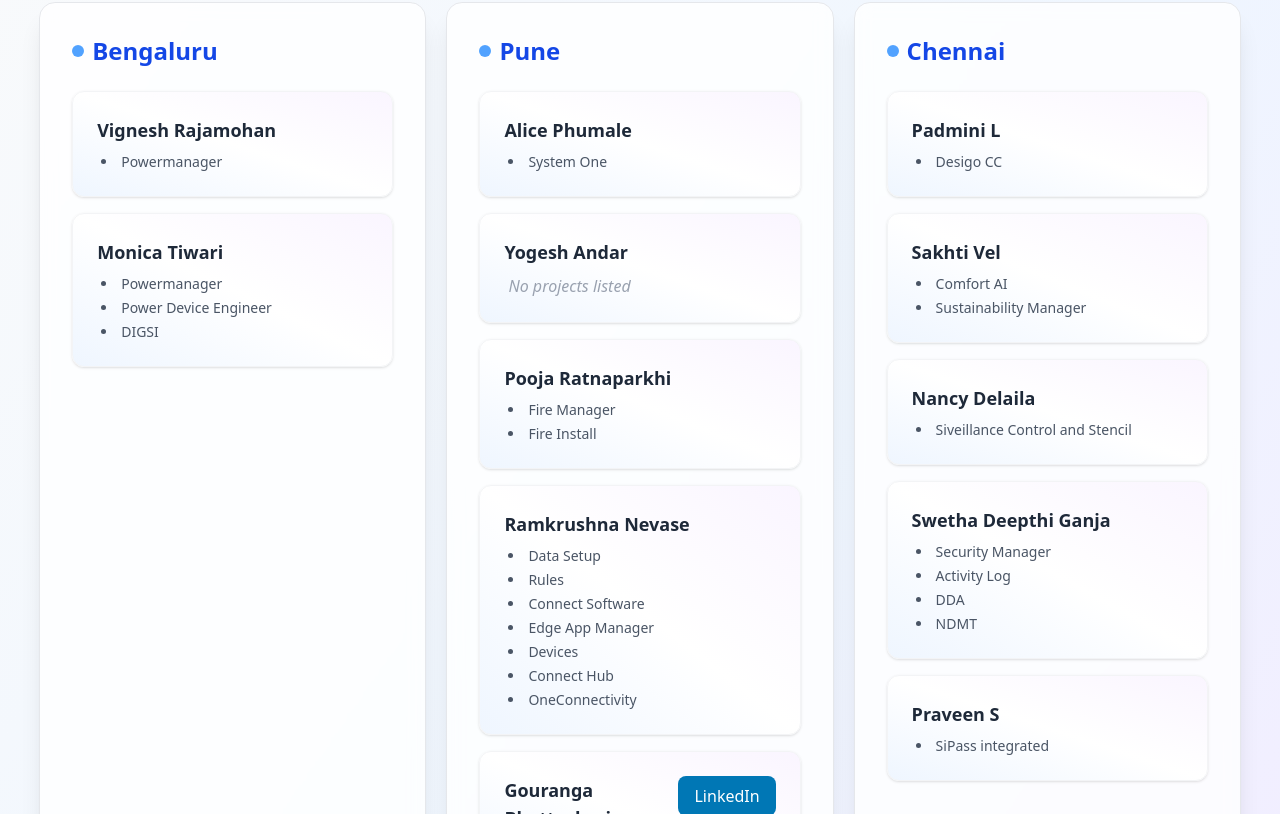
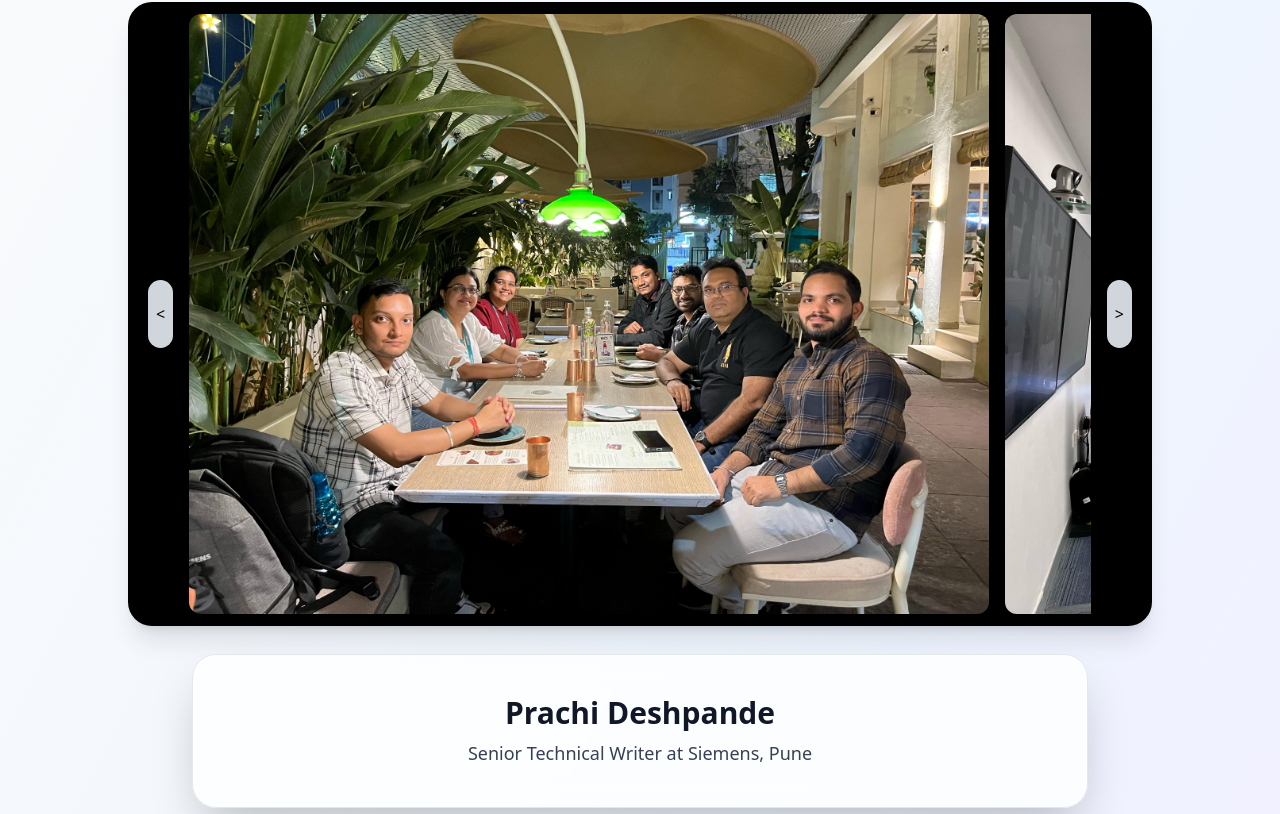
Before and after one commit to rookiedev25/onBoardPro, a React (Vite) app: page /meet-the-team in a window 1280 px wide. Shown: the part 206-1020 px from the top of the page. Built offline with nearby package versions, Linux system fonts and the light colour scheme.

Commit message:
local-changes-added-training-modules

```diff
--- a/src/App.jsx
+++ b/src/App.jsx
@@ -16,6 +16,7 @@
 import MeetTheTeam from "./components/MeetTheTeam";
 import FAQs from "./components/FAQs";
 import { useState } from "react";
+import TrainingModules from "./components/TrainingModules";
 
 const App = () => {
   // const [loggedStatus, setLoggedInStatus] = useState(false);
@@ -48,11 +49,18 @@
           {/* <Route path="/login" element={<Login />} /> */}
           {/* <Route path="/register" element={<Register />} /> */}
           {/* <Route path="/about" element={<About />} /> */}
-          <Route path="/dashboard" element={<Dashboard username={firstName} />} />
+          <Route
+            path="/dashboard"
+            element={<Dashboard username={firstName} />}
+          />
           <Route path="/meet-the-team" element={<MeetTheTeam />} />
           <Route path="/goodbye" element={<GoodBye />} />
           <Route path="/training" element={<Training />} />
           <Route path="/training-essentials" element={<TrainingEssentials />} />
+          <Route
+            path="/training-essentials/set-1"
+            element={<TrainingModules />}
+          />
           <Route path="/graphic-tools" element={<GraphicTools />} />
           <Route path="/ticket-management" element={<TicketManagement />} />
           <Route path="/guidelines" element={<Guidelines />} />
--- a/src/components/Card.jsx
+++ b/src/components/Card.jsx
@@ -17,6 +17,8 @@
         return `${baseStyles} h-80 w-90`;
     case "singleCard":
         return `${baseStyles} h-80 w-90`;
+      case "module":
+        return `${baseStyles} h-40 w-250`;
       default:
         return `${baseStyles} h-80 w-90`;
     }
@@ -47,36 +49,62 @@
 
   return (
     <Link to={card.routePath} className="card group">
-      <div className={`${getCardStyles()} relative overflow-hidden`}>
+      <div className={`${getCardStyles()} relative overflow-hidden flex flex-row justify-space-between gap-20`}>
         {/* Card content */}
-        <div className="relative z-10 flex flex-col items-center justify-center h-full">
+        <div className="relative z-10 flex flex-col items-center justify-center h-full ">
           {/* Icon or image */}
           {card.icon && (
             <div className="mb-4">
               <img src={card.icon} alt="" className="h-12 w-12 object-contain drop-shadow-xl" />
             </div>
           )}
+          {
+            (card.link && card.linkText) ? (
+
+              <a href={card.link} className="text-blue-500 hover:underline">
+                {card.linkText}
+              </a>
+            ) : (
+              true
+            )
+          }
           <h2 className="text-xl font-bold text-black-xl group-hover:text-blue-700 transition-colors duration-200">
             {card.cardName}
           </h2>
           <p className="text-lg font-light max-w-120 text-center">{card.cardDescription}</p>
           {/* Progress bar */}
           {card.progress !== undefined && (
-            <div className="mt-6 w-40">
-              <div className="w-full bg-blue-100 rounded-full h-3 shadow-inner">
+            <div className="mt-6 w-40 flex flex-col items-center">
+
+              {/* link to resource */}
+              {/* <button className="bg-blue-700 text-white py-2 px-4 rounded cursor-pointer" onClick={() => window.open(card.link, "_blank")}>Link</button> */}
+
+              {/* Progress bar */}
+              {/* <div className="w-full bg-blue-100 rounded-full h-3 shadow-inner">
                 <div
                   className="bg-gradient-to-r from-blue-400 via-blue-500 to-blue-700 h-3 rounded-full transition-all duration-500"
                   style={{ width: `${card.progress}%` }}
                 ></div>
-              </div>
-              <span className="block text-xs text-blue-600 mt-2 text-center font-medium tracking-wide">
-                {card.progress}%
-              </span>
+              </div> */}
+              {/* percentage caculation display here */}
+                {/* <span className="block text-xs text-blue-600 mt-2 text-center font-medium tracking-wide">
+                  {card.progress}%
+                </span> */}
             </div>
           )}
         </div>
         {/* Blue border hover effect */}
         <div className="absolute inset-0 rounded-lg border-2 border-transparent group-hover:border-blue-500 transition-all duration-300 pointer-events-none"></div>
+          {
+            card.link!== undefined && (
+              <button
+                className="bg-blue-700 text-white py-2 px-4 rounded cursor-pointer mt-2 float-end absolute right-5 bottom-5"
+                onClick={() => window.open(card.link, "_blank")}
+              >
+                Link
+              </button>
+            )
+          }
       </div>
     </Link>
   );
--- a/src/components/Dashboard.jsx
+++ b/src/components/Dashboard.jsx
@@ -43,42 +43,7 @@
     monthNames[date.getMonth()]
   }, ${year}`;
 
-  //adding caraousel images dynamically
-  const carouselImg = [
-    "image1.jpeg",
-    "image2.jpeg",
-    "image3.jpg",
-    "image4.jpg",
-     "image5.jpg",
-     "image6.jpg",
-     "image7.jpeg",
-     "image8.jpeg",
-     "image9.jpeg",
-  ];
 
-  // importing images as per filenames
-  const carouselImages = carouselImg.map((imageName) => {
-    return `../../public/carousel/${imageName}`;
-  });
-
-  console.log(carouselImages);
-
-  // Ref for the image container
-  const imageContainerRef = React.useRef(null);
-
-  // Scroll left handler
-  const handleScrollLeft = () => {
-    if (imageContainerRef.current) {
-      imageContainerRef.current.scrollBy({ left: -300, behavior: "smooth" });
-    }
-  };
-
-  // Scroll right handler
-  const handleScrollRight = () => {
-    if (imageContainerRef.current) {
-      imageContainerRef.current.scrollBy({ left: 300, behavior: "smooth" });
-    }
-  };
 
   return (
     <>
@@ -101,7 +66,7 @@
           </p>
         </div>
 
-        <div className="caraouselContainer w-full max-w-6xl max-h-screen rounded-3xl shadow-xl px-5 py-3 mb-7 flex flex-row gap-4 z-10 justify-center items-center bg-black">
+        {/* <div className="caraouselContainer w-full max-w-5xl max-h-screen rounded-3xl shadow-xl px-5 py-3 mb-7 flex flex-row gap-4 z-10 justify-center items-center bg-black">
           <button
             className="leftButton z-3 bg-gray-300 text-black rounded-full h-17 p-2 cursor-pointer hover:bg-white transition-colors"
             onClick={handleScrollLeft}
@@ -125,7 +90,8 @@
           onClick={handleScrollRight}>
             &gt;
           </button>
-        </div>
+        </div> */}
+
         <div className="">
           <CardsGrid
             type="dashboard"
--- a/src/components/GraphicTools.jsx
+++ b/src/components/GraphicTools.jsx
@@ -10,7 +10,7 @@
           alt="Technical Documentation Background"
           className="absolute inset-0 w-full h-full object-cover opacity-20 z-0"
         />
-        <CardsGrid type="graphicTools" variant="graphicTools" gridCols={2} />
+        <CardsGrid type="graphicTools" variant="twoByTwoCards" gridCols={2} />
       </div>
     </>
   );
--- a/src/components/MeetTheTeam.jsx
+++ b/src/components/MeetTheTeam.jsx
@@ -8,12 +8,12 @@
         {
           name: "Vignesh Rajamohan",
           region: "Bengaluru",
-          projects: ["Powermanager"],
+          projects: ["Desigo CC"],
         },
         {
           name: "Monica Tiwari",
           region: "Bengaluru",
-          projects: ["Powermanager", "Power Device Engineer", "DIGSI"],
+          projects: ["Desigo CC"],
         },
         {
           name: "Alice Phumale",
@@ -23,25 +23,17 @@
         {
           name: "Yogesh Andar",
           region: "Pune",
-          projects: [],
+          projects: ["Building X"],
         },
         {
           name: "Pooja Ratnaparkhi",
           region: "Pune",
-          projects: ["Fire Manager", "Fire Install"],
+          projects: ["Fire Safety"],
         },
         {
           name: "Ramkrushna Nevase",
           region: "Pune",
-          projects: [
-            "Data Setup",
-            "Rules",
-            "Connect Software",
-            "Edge App Manager",
-            "Devices",
-            "Connect Hub",
-            "OneConnectivity",
-          ],
+          projects: ["Building X"],
         },
         {
           name: "Gouranga Bhattacherjee",
@@ -58,22 +50,22 @@
         {
           name: "Yaswanth Sudhi",
           region: "Pune",
-          projects: ["J2 innovations", "FINx"],
+          projects: ["Edge BMS"],
         },
         {
           name: "Praful Deshmukh",
           region: "Pune",
-          projects: ["Design tool", "LMS"],
+          projects: ["NGAA", "LMS"],
         },
         {
           name: "Trupti Palwekar",
           region: "Pune",
-          projects: ["HQ tasks"],
+          projects: ["Mobility"],
         },
         {
           name: "Deepali Malewadi",
           region: "Pune",
-          projects: [],
+          projects: ["Siemens Energy"],
         },
         {
           name: "Padmini L",
@@ -83,26 +75,27 @@
         {
           name: "Sakhti Vel",
           region: "Chennai",
-          projects: ["Comfort AI", "Sustainability Manager"],
+          projects: ["Building X"],
         },
         {
           name: "Nancy Delaila",
           region: "Chennai",
-          projects: ["Siveillance Control and Stencil"],
+          projects: ["Control classic"],
         },
         {
           name: "Swetha Deepthi Ganja",
           region: "Chennai",
-          projects: ["Security Manager", "Activity Log", "DDA", "NDMT"],
+          projects: ["Building X"],
         },
         {
           name: "Praveen S",
           region: "Chennai",
-          projects: ["SiPass integrated"],
+          projects: ["Access classic"],
         },
       ],
     },
   ];
+
   // Group writers by region
   const regionGroups = data[0].writers.reduce((acc, writer) => {
     if (!acc[writer.region]) acc[writer.region] = [];
@@ -110,13 +103,88 @@
     return acc;
   }, {});
 
+  //adding caraousel images dynamically
+  const carouselImg = [
+    "image1.jpeg",
+    "image2.jpeg",
+    "image3.jpg",
+    "image4.jpg",
+    "image5.jpg",
+    "image6.jpg",
+    "image7.jpeg",
+    "image8.jpeg",
+    "image9.jpeg",
+  ];
+
+  // importing images as per filenames
+  const carouselImages = carouselImg.map((imageName) => {
+    return `../../public/carousel/${imageName}`;
+  });
+
+  console.log(carouselImages);
+
+  // Ref for the image container
+  const imageContainerRef = React.useRef(null);
+
+  // Scroll left handler
+  const handleScrollLeft = () => {
+    if (imageContainerRef.current) {
+      imageContainerRef.current.scrollBy({ left: -800, behavior: "smooth" });
+    }
+  };
+
+  // Scroll right handler
+  const handleScrollRight = () => {
+    if (imageContainerRef.current) {
+      imageContainerRef.current.scrollBy({ left: 800, behavior: "smooth" });
+    }
+  };
+
   return (
     <>
       <div className="flex flex-col items-center py-10 md:py-20 mt-10 min-h-screen bg-gradient-to-br from-gray-50 via-blue-50 to-purple-100">
         <h2 className="text-2xl md:text-4xl font-extrabold mb-8 md:mb-12 text-gray-900 tracking-tight drop-shadow-lg px-4 text-center">
           Meet The Team
         </h2>
-      <div className="flex flex-col md:flex-row gap-5 w-full max-w-[95%] md:max-w-max px-3 md:px-6">
+        {/* carousel element */}
+        <div className="caraouselContainer w-full max-w-5xl max-h-screen rounded-3xl shadow-xl px-5 py-3 mb-7 flex flex-row gap-4 z-10 justify-center items-center bg-black">
+          <button
+            className="leftButton z-3 bg-gray-300 text-black rounded-full h-17 p-2 cursor-pointer hover:bg-white transition-colors"
+            onClick={handleScrollLeft}
+          >
+            &lt;
+          </button>
+          <div
+            className="imageContainer flex flex-row items-center gap-4 overflow-x-hidden scrollbar-hide"
+            ref={imageContainerRef}
+          >
+            {carouselImages.map((img, idx) => (
+              <img
+                key={idx}
+                src={img}
+                alt={`carousel-${idx}`}
+                className="rounded-xl shadow-md max-w-300 max-h-150 object-cover"
+              />
+            ))}
+          </div>
+          <button
+            className="rightButton z-3 bg-gray-300 text-black rounded-full h-17 p-2 cursor-pointer hover:bg-white"
+            onClick={handleScrollRight}
+          >
+            &gt;
+          </button>
+        </div>
+        {/* Top-level card */}
+        <div className="topLevelCard bg-white/80 rounded-3xl shadow-2xl p-10 border border-gray-200 backdrop-blur-md mb-10 w-full max-w-4xl flex flex-col items-center gap-2 relative z-20">
+          <h2 className="text-xl md:text-3xl font-bold text-gray-900">
+            Prachi Deshpande
+          </h2>
+          <p className="text-lg font-light text-gray-700">
+            Senior Technical Writer at Siemens, Pune
+          </p>
+        </div>
+        {/* writer cards */}
+        <div className="flex flex-col md:flex-row gap-5 w-full max-w-[95%] md:max-w-max px-2 md:px-6 h-fit">
           {Object.entries(regionGroups).map(([region, writers]) => (
             <div
               key={region}
@@ -140,18 +208,26 @@
                         {writer.projects.length > 0 ? (
                           <ul className="list-disc list-inside text-gray-600 text-sm space-y-1">
                             {writer.projects.map((project, pIdx) => (
-                            <li key={pIdx}>{project}</li>
+                              <li className="list-none" key={pIdx}>
+                                {project}
+                              </li>
                             ))}
                           </ul>
                         ) : (
-                        <span className="text-gray-400 italic">No projects listed</span>
+                          <span className="text-gray-400 italic">
+                            No projects listed
+                          </span>
                         )}
                       </div>
                     </div>
                     <div className="flex flex-row md:flex-col gap-2 w-full md:w-auto md:ml-4">
                       {writer.linkedIn && (
                         <button className="w-full md:w-auto px-4 py-2 bg-[#0077b5] text-white font-medium rounded-lg hover:bg-[#006399] transition cursor-pointer">
-                        <a href={writer.linkedIn} target="_blank" rel="noopener noreferrer">
+                          <a
+                            href={writer.linkedIn}
+                            target="_blank"
+                            rel="noopener noreferrer"
+                          >
                             LinkedIn
                           </a>
                         </button>
--- /dev/null
+++ b/src/components/TrainingModules.jsx
@@ -0,0 +1,35 @@
+import React from 'react'
+import CardsGrid from './CardsGrid';
+
+const TrainingModules = () => {
+  return (
+    <>
+      <div className="flex flex-col justify-center items-center p-10 min-h-screen bg-gray-100 bg-gradient-to-br from-gray-50 via-blue-50 to-purple-100">
+        {/* <h1 className="text-4xl text-left font-medium mt-12 mb-2 max-w-5xl">Welcome to {}</h1> */}
+        <div className="moduleInfo max-w-5xl flex flex-col gap-2 mb-5 mt-12">
+          <h2 className="text-2xl font-normal border-b-1 border-gray-300 py-2">
+            About this Module
+          </h2>
+          <p className="text-lg font-thin">
+            Lorem ipsum dolor sit amet consectetur adipisicing elit. Deleniti
+            sint ipsam eligendi cumque quae, quod ducimus nulla enim, ea
+            architecto voluptate minima harum, adipisci aut recusandae a
+            temporibus quas! Perferendis expedita quam quaerat natus, vitae
+            asperiores, delectus ex commodi, distinctio magnam accusantium. Eius
+            error dicta doloribus sunt, nostrum officia eum!
+          </p>
+          <h2 className="text-2xl font-normal">What you learn?</h2>
+          <p className="text-lg font-thin">
+            Start exploring the topics below to build your skills and become
+            proficient in using ST4 for technical documentation.
+          </p>
+        </div>
+        <div className="moduleCardContainer ">
+          <CardsGrid type="trainingModules" variant="module" gridCols={1} />
+        </div>
+      </div>
+    </>
+  );
+};
+
+export default TrainingModules
--- a/src/contexts/CardsContext.jsx
+++ b/src/contexts/CardsContext.jsx
@@ -21,7 +21,6 @@
           style: "twoByTwoCards",
         },
       ],
-
       dashboard: [
         {
           id: 1,
@@ -66,7 +65,6 @@
           cardName: "SET-1",
           cardDescription: "Introduction to ST4 and XMetal",
           routePath: "/training-essentials/set-1",
-          style: "threeByThreeCards",
           progress: "20",
         },
         {
@@ -116,6 +114,43 @@
           routePath: "/training-essentials/set-7",
           style: "threeByThreeCards",
           progress: "45",
+        },
+      ],
+      trainingModules: [
+        {
+          id: 1,
+          cardName: "ST4 Introduction",
+          cardDescription: "Introduction to ST4 and its features",
+          link: "https://siemensapc-my.sharepoint.com/:p:/r/personal/yaswanth_sudhi_siemens_com/_layouts/15/Doc.aspx?sourcedoc=%7B82D7D78D-7169-4DA3-BFBE-FED48B433A83%7D&file=01%20ST4%20Introduction%20(1).pptx&action=edit&mobileredirect=true",
+          style: "module",
+        },
+        {
+          id: 2,
+          cardName: "ST4 User Interface",
+          cardDescription: "Understanding the ST4 user interface",
+          link: "https://siemensapc-my.sharepoint.com/:p:/r/personal/yaswanth_sudhi_siemens_com/_layouts/15/Doc.aspx?sourcedoc=%7B48C34168-5F58-4C64-9A5A-7420D5BD313C%7D&file=02%20ST4%20User%20Interface.pptx&action=edit&mobileredirect=true",
+          style: "module",
+        },
+        {
+          id: 3,
+          cardName: "Topic Oriented Writing Basics",
+          cardDescription: "Fundamentals of topic-oriented writing",
+          link: "https://siemensapc-my.sharepoint.com/:p:/r/personal/yaswanth_sudhi_siemens_com/_layouts/15/Doc.aspx?sourcedoc=%7B3F7E3628-E97A-481F-81DA-F923598CCA24%7D&file=08_Topic-oriented%20writing%20basics.pptx&action=edit&mobileredirect=true",
+          style: "module",
+        },
+        {
+          id: 4,
+          cardName: "Getting Started with XMetal",
+          cardDescription: "Introduction to XMetal and its features",
+          link: "https://siemensapc-my.sharepoint.com/:v:/r/personal/yaswanth_sudhi_siemens_com/Documents/On%20Board%20Pro/Trainings%20related%20to%20ST4%20and%20X-metal/Set%201/Getting%20started%20with%20X-metal/1_Getting%20started%20with%20ST4%20using%20XMetal%20by%20Ramkrushna.mp4?csf=1&web=1&e=RQYBRO&nav=eyJyZWZlcnJhbEluZm8iOnsicmVmZXJyYWxBcHAiOiJTdHJlYW1XZWJBcHAiLCJyZWZlcnJhbFZpZXciOiJTaGFyZURpYWxvZy1MaW5rIiwicmVmZXJyYWxBcHBQbGF0Zm9ybSI6IldlYiIsInJlZmVycmFsTW9kZSI6InZpZXcifX0%3D",
+          style: "module",
+        },
+        {
+          id: 5,
+          cardName: "ST4 Overview",
+          cardDescription: "Overview of ST4 features and functionalities",
+          link: "https://siemensapc-my.sharepoint.com/:v:/r/personal/yaswanth_sudhi_siemens_com/Documents/On%20Board%20Pro/Trainings%20related%20to%20ST4%20and%20X-metal/Set%201/ST4%20Overview/1_ST4%20-%20Introduction%20and%20Overview-20210608_161354-Meeting%20Recording.mp4?csf=1&web=1&nav=eyJyZWZlcnJhbEluZm8iOnsicmVmZXJyYWxBcHAiOiJPbmVEcml2ZUZvckJ1c2luZXNzIiwicmVmZXJyYWxBcHBQbGF0Zm9ybSI6IldlYiIsInJlZmVycmFsTW9kZSI6InZpZXciLCJyZWZlcnJhbFZpZXciOiJNeUZpbGVzTGlua0NvcHkifX0&e=zyPA0p",
+          style: "module",
         },
       ],
       ticketManagement: [
```
Also changed, not shown: src/components/FAQs.jsx (+41 -43 lines). Lines whose indentation alone changed are shown as unchanged.
